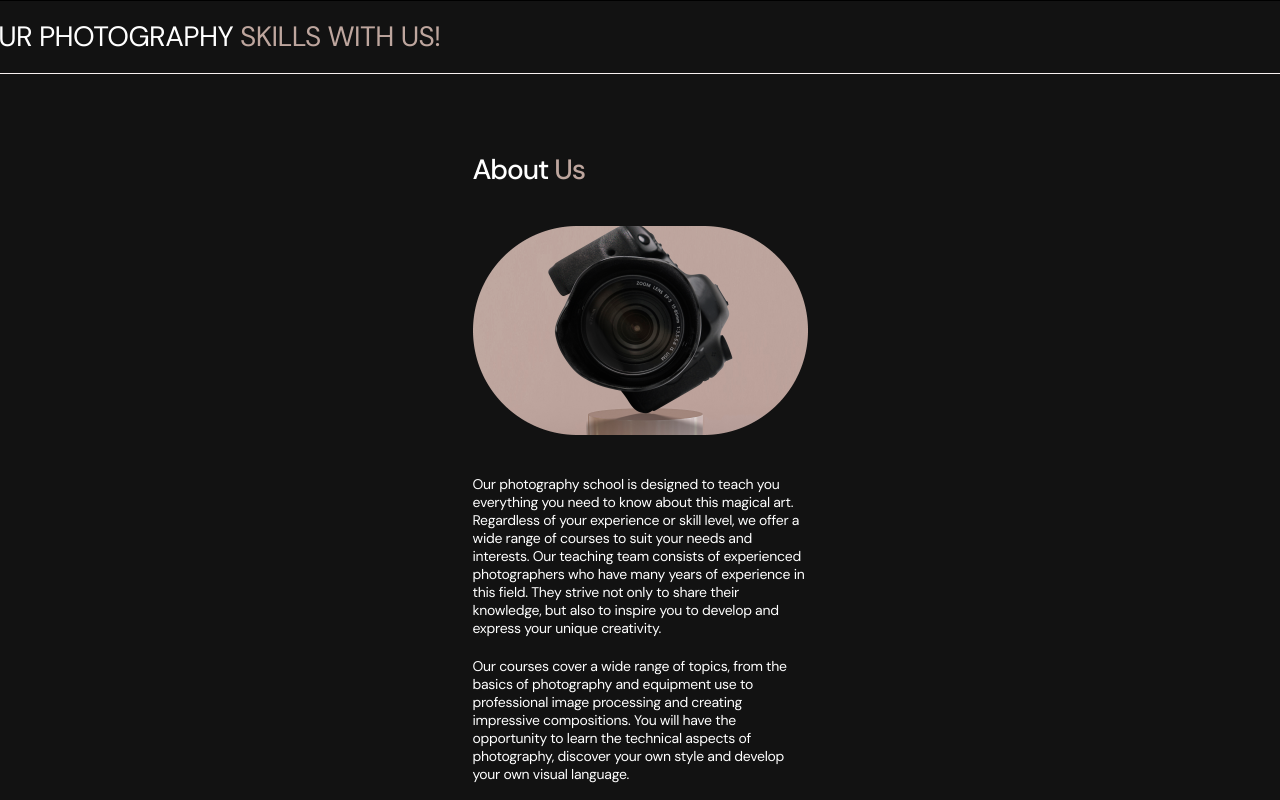
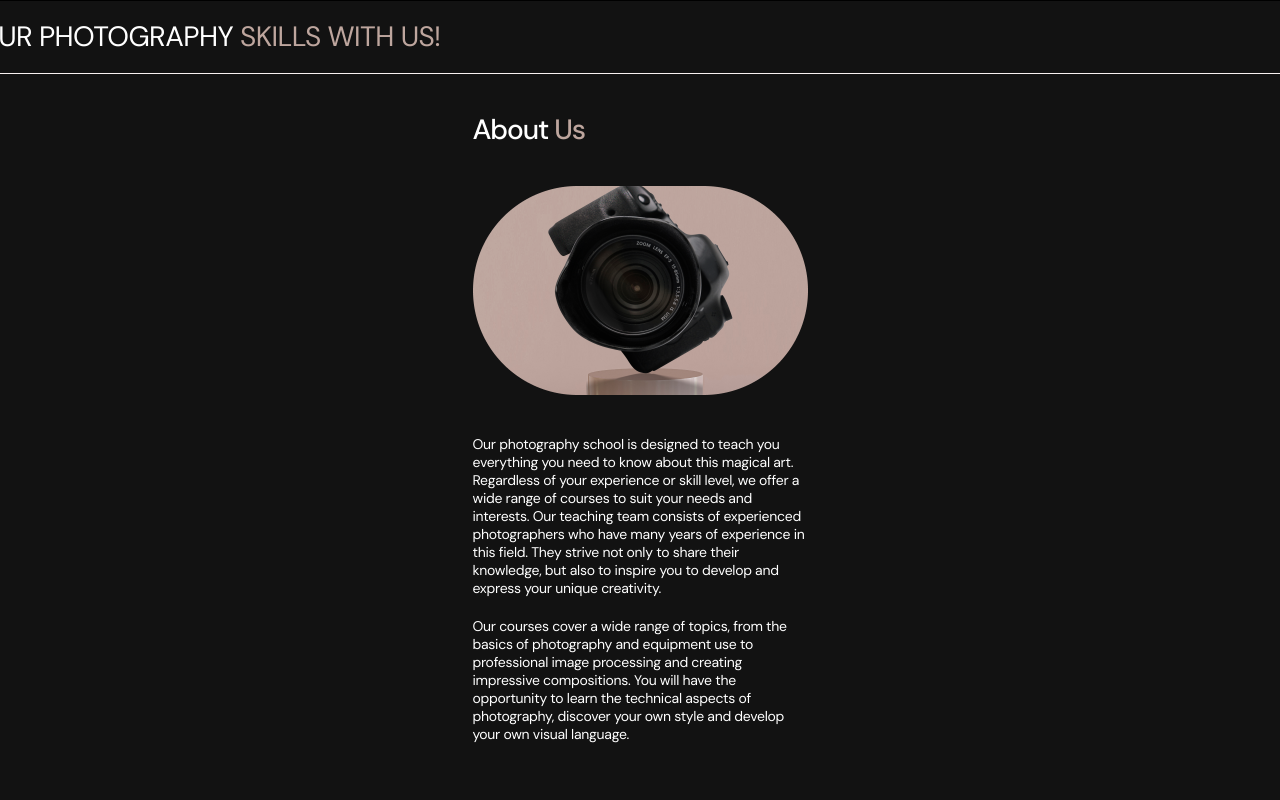
Before and after one commit to Ronddaa/project-oduvanchiki, a website built with Vite: page src/index.html in a window 1280 px wide. Shown: the top 800 px of the page. Built offline with nearby package versions, Linux system fonts and the light colour scheme; files whose address does not match are found by name.

Commit message:
del padding about-us, add padding container

```diff
--- a/src/css/about-us.css
+++ b/src/css/about-us.css
@@ -1,9 +1,5 @@
 
 /*===========About US============*/
-
-.about-us {
-    padding: 80px 20px;
-}
 
 .about-title {
     font-size: 28px;
--- a/src/css/styles.css
+++ b/src/css/styles.css
@@ -24,6 +24,6 @@ body{
 
 .container{
   max-width: 375px;
-  padding: 0 20px;
+  padding: 40px 20px;
   margin: 0 auto;
 }
```
